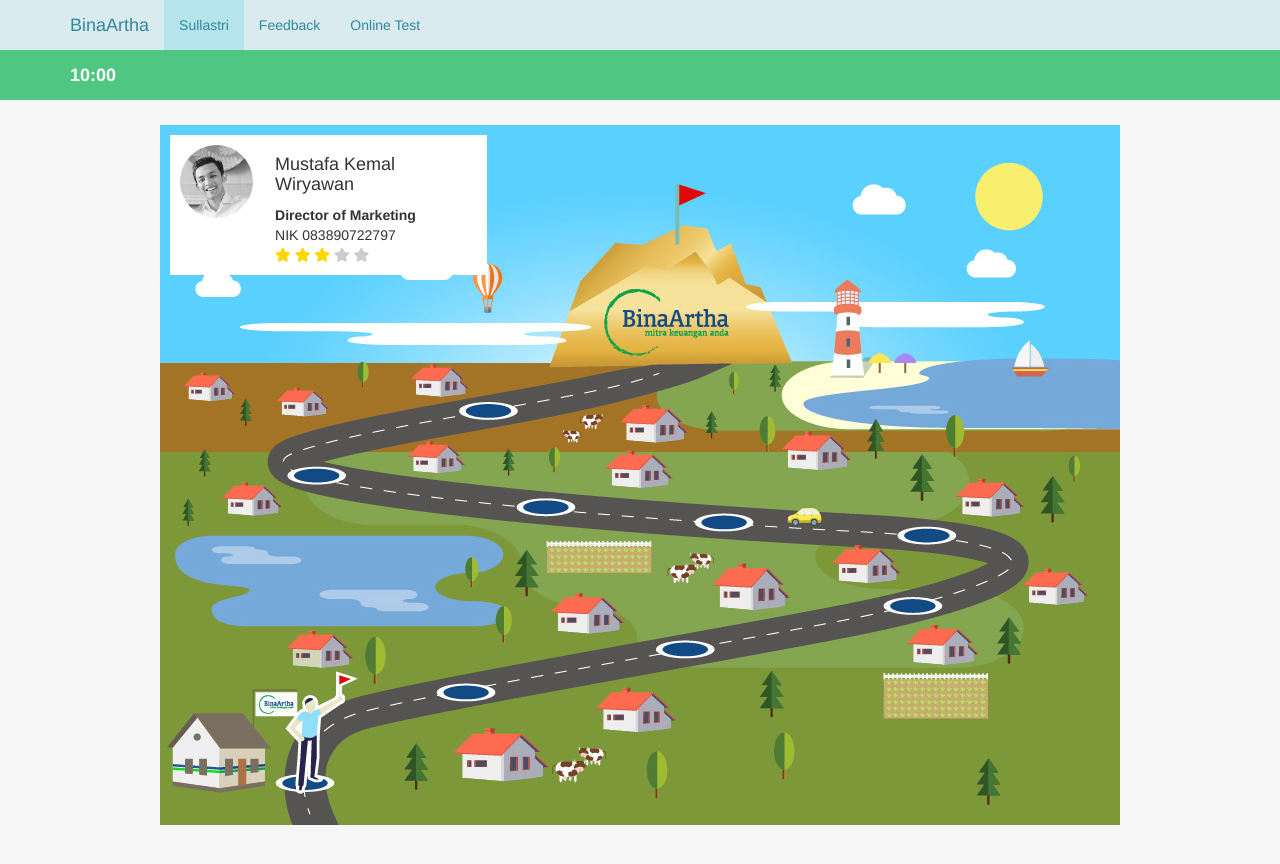
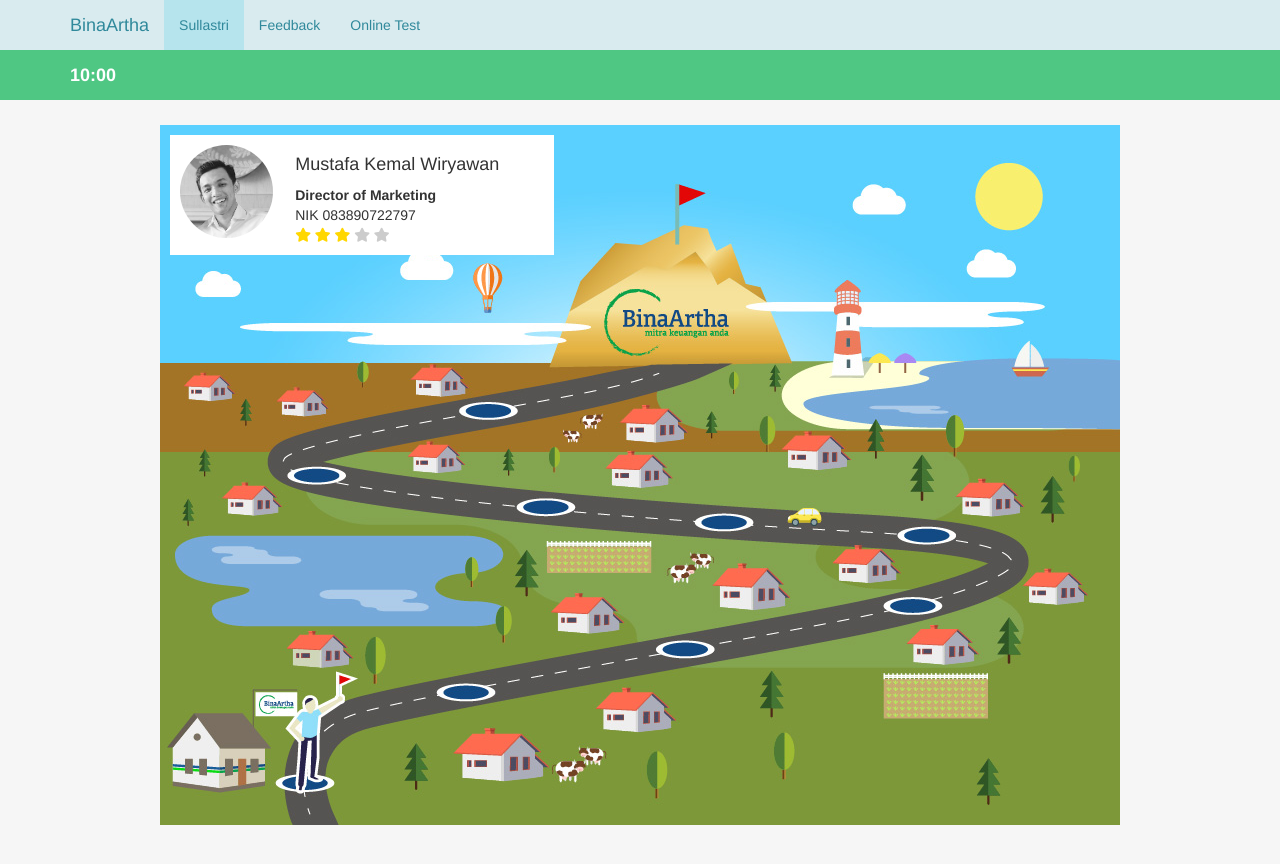
Before and after one commit to kemtol/Bina-Artha, a Jekyll site: the page built from laman/dashboard-user-level.md, in a window 1280 px wide and 950 px high. Shown: the top 864 px of the window. Built offline with Jekyll 4.4.1, drawn with Linux system fonts in a browser that asks for light colours; nearby versions of some CDN libraries.

Commit message:
Update admin-user-level.html

```diff
--- a/_layouts/admin-user-level.html
+++ b/_layouts/admin-user-level.html
@@ -44,7 +44,7 @@
 
     .employee{
       background:#fff;
-      width: 33%;
+      width: 40%;
     }
 
     .circle {
```
